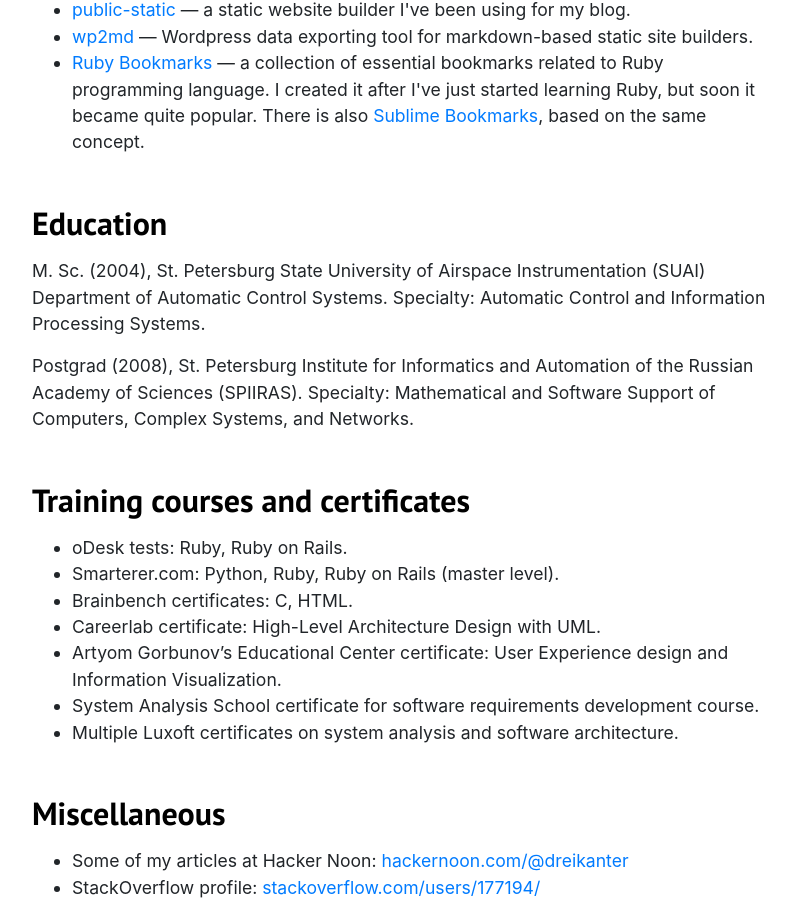
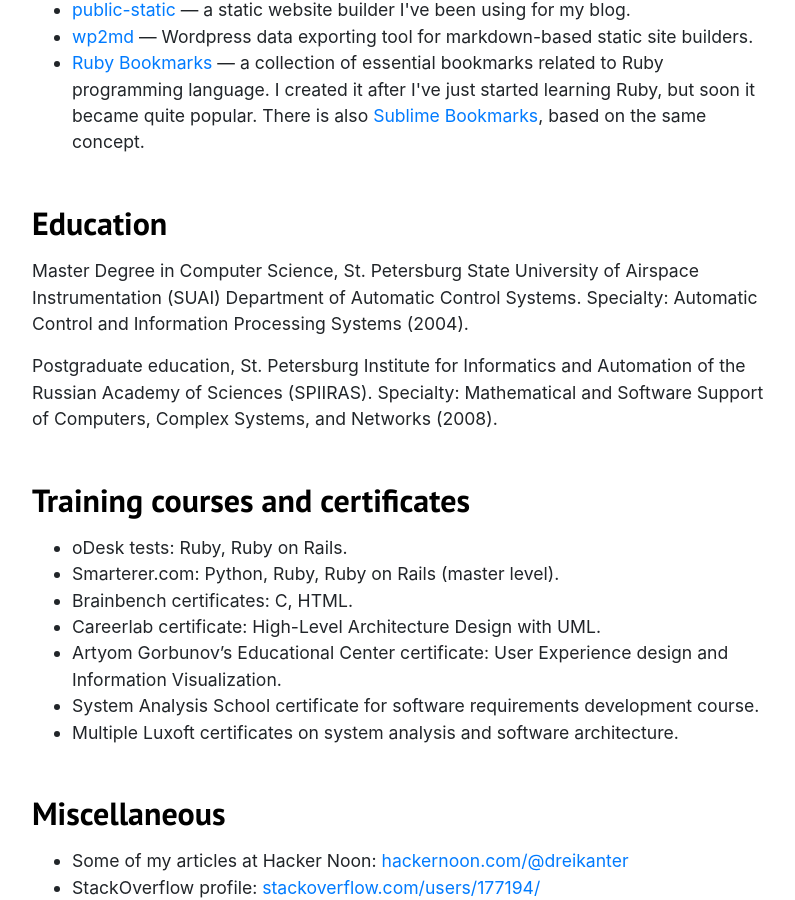
Before and after one commit to dreikanter/musayev.com, a Jekyll site: the page built from index.html, in a window 1280 px wide and 900 px high, scrolled down 3474 px. Shown: the whole window, without its empty margins (240-1035 px from the left). Built offline with Jekyll 4.4.1, drawn with Linux system fonts in a browser that asks for light colours.

Commit message:
Update index.html

```diff
--- a/index.html
+++ b/index.html
@@ -202,10 +202,10 @@
 <section class="section" id="education">
   <h2><a href="#education">Education</a></h2>
   <p>
-    M. Sc. (2004), St. Petersburg State University of Airspace Instrumentation (SUAI) Department of Automatic Control Systems. Specialty: Automatic Control and Information Processing Systems.
+    Master Degree in Computer Science, St. Petersburg State University of Airspace Instrumentation (SUAI) Department of Automatic Control Systems. Specialty: Automatic Control and Information Processing Systems (2004).
   </p>
   <p>
-    Postgrad (2008), St. Petersburg Institute for Informatics and Automation of the Russian Academy of Sciences (SPIIRAS). Specialty: Mathematical and Software Support of Computers, Complex Systems, and Networks.
+    Postgraduate education, St. Petersburg Institute for Informatics and Automation of the Russian Academy of Sciences (SPIIRAS). Specialty: Mathematical and Software Support of Computers, Complex Systems, and Networks (2008).
   </p>
 </section>
 
```
